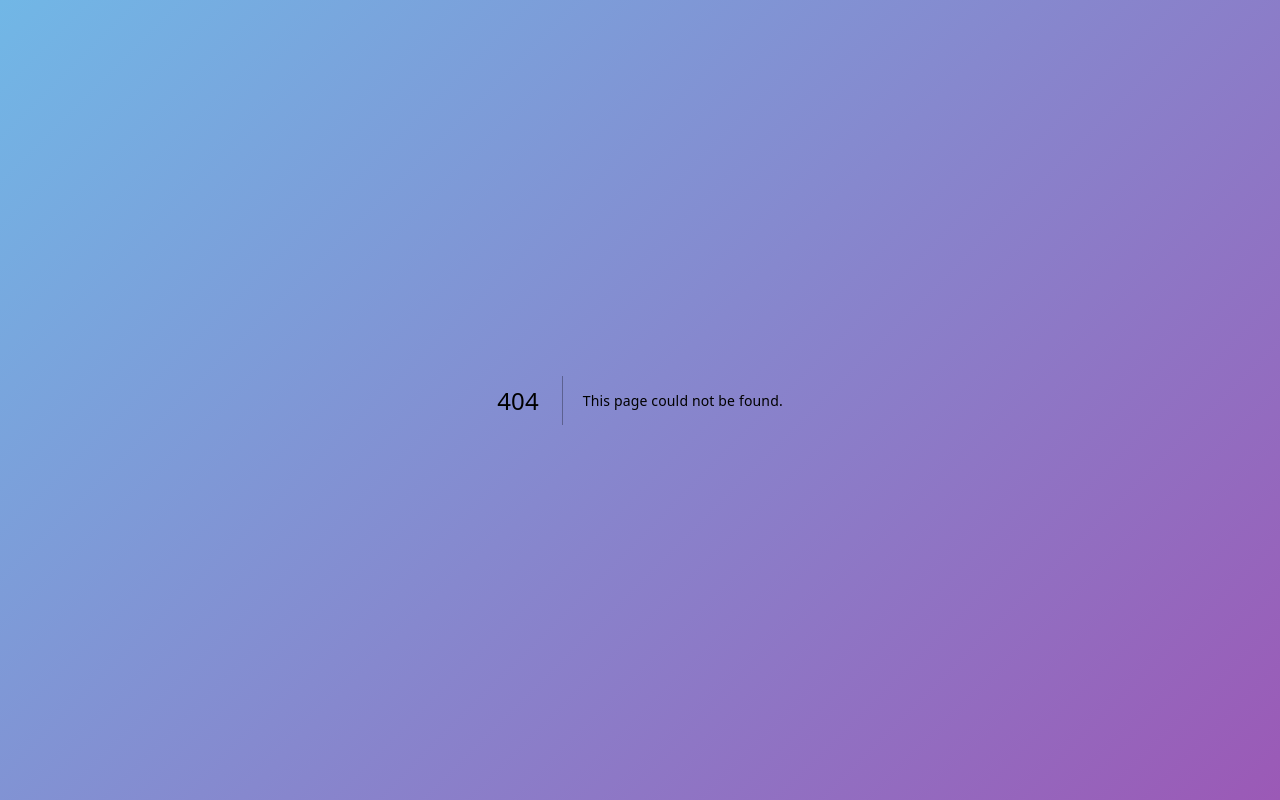
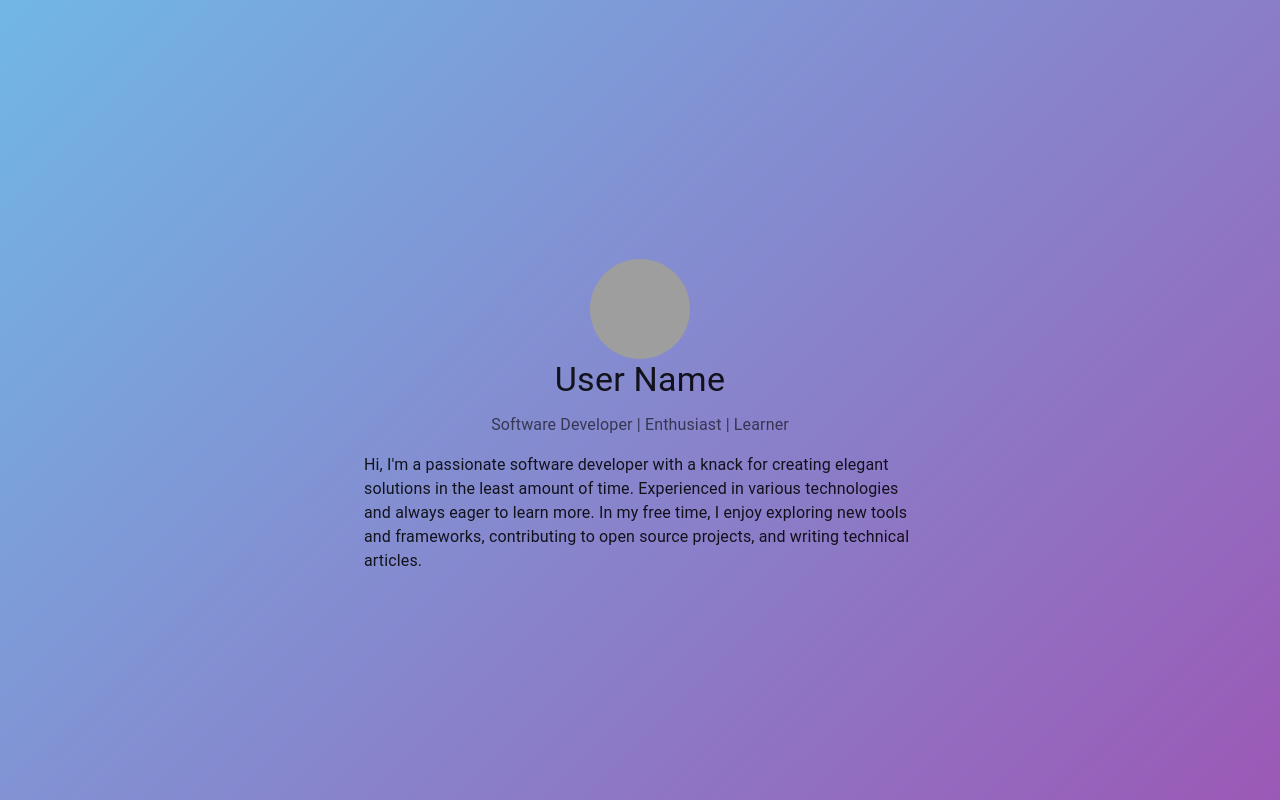
Before and after one commit to thiraphat-ps-dev/my-next-ts-app, a Next.js app: page /profile in a window 1280 px wide. Before the commit this address had no page. Built offline with nearby package versions, Linux system fonts and the light colour scheme; grey boxes are pictures that could not be loaded; what kp-components would draw is missing.

Commit message:
Feat: add sidebar

```diff
--- /dev/null
+++ b/src/pages/profile.tsx
@@ -0,0 +1,34 @@
+import React from 'react';
+
+import { Container, Typography, Avatar, Box } from '@mui/material';
+
+const ProfilePage = () => {
+  return (
+    <Container maxWidth="sm" style={{ marginTop: '2rem' }}>
+      <Box display="flex" flexDirection="column" alignItems="center">
+        <Avatar
+          alt="User Name"
+          src="/static/images/avatar/1.jpg"
+          sx={{ width: 100, height: 100 }}
+        />
+        <Typography variant="h4" component="h1" gutterBottom>
+          User Name
+        </Typography>
+        <Typography variant="body1" color="textSecondary">
+          Software Developer | Enthusiast | Learner
+        </Typography>
+        <Box mt={2}>
+          <Typography variant="body1">
+            Hi, I&apos;m a passionate software developer with a knack for
+            creating elegant solutions in the least amount of time. Experienced
+            in various technologies and always eager to learn more. In my free
+            time, I enjoy exploring new tools and frameworks, contributing to
+            open source projects, and writing technical articles.
+          </Typography>
+        </Box>
+      </Box>
+    </Container>
+  );
+};
+
+export default ProfilePage;
```
Also changed, not shown: src/components/Sidebar.tsx (added, +58 -0 lines), src/pages/index.tsx (+8 -0 lines), .eslintrc.json.
